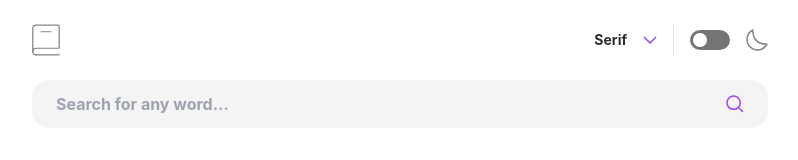
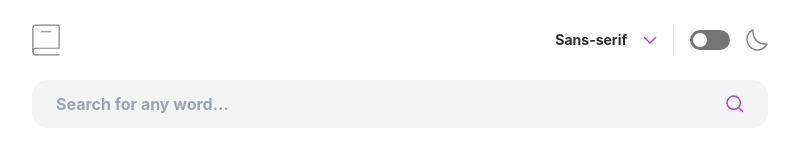
Before and after one commit to achiewe/dictionary-web-app, a React (Vite) app: page / in a window 1280 px wide. Shown: the top 160 px of the page, without its empty margins (240-1038 px from the left). Built offline with nearby package versions, Linux system fonts and the light colour scheme.

Commit message:
i add logic with font family how should change font when we click on them

```diff
--- a/src/App.tsx
+++ b/src/App.tsx
@@ -4,15 +4,24 @@ import InputComponent from "./components/InputComponent";
 
 export default function App() {
   const [changeInput, setChangeInput] = useState<boolean>(true);
+  const [switchFont, setSwitchFont] = useState<number>(1);
   return (
     <div
       className={`${
         changeInput ? "bg-[#FFFFFF]" : "bg-[#050505]"
-      } w-full min-h-screen flex-col flex justify-start items-center px-[24px] pt-[24px] pb-[84px]`}
+      } w-full min-h-screen flex-col flex justify-start items-center px-[24px] pt-[24px] pb-[84px] ${
+        switchFont === 1
+          ? "font-inter"
+          : switchFont === 2
+          ? "font-lora"
+          : "font-mono"
+      }`}
     >
       <HeaderComponent
         changeInput={changeInput}
         setChangeInput={setChangeInput}
+        switchFont={switchFont}
+        setSwitchFont={setSwitchFont}
       />
       <InputComponent changeInput={changeInput} />
     </div>
--- a/src/components/Header/FontMenu.tsx
+++ b/src/components/Header/FontMenu.tsx
@@ -1,18 +1,22 @@
 interface Props {
   changeInput: boolean;
   font: boolean;
+  setSwitchFont(switchFont: number): void;
 }
 
-const FontMenu = ({ changeInput, font }: Props): JSX.Element => {
+const FontMenu = ({ changeInput, font, setSwitchFont }: Props): JSX.Element => {
   return (
     <div
       className={`w-[183px] h-[152px] rounded-[16px] ${
         changeInput ? "bg-[#FFFFFF]" : "bg-[#1F1F1F]"
       } p-[24px] flex flex-col items-start gap-[16px] ${
         changeInput ? "shadow-light" : "shadow-dark"
-      }  absolute top-[80px] right-[129px] ${font ? "block" : "hidden"}`}
+      }  absolute top-[40px] right-[0px] ${font ? "block" : "hidden"}`}
     >
       <h3
+        onClick={() => {
+          setSwitchFont(1);
+        }}
         className={`text-[18px] ${
           changeInput ? "text-[#2D2D2D]" : "text-[#FFFFFF]"
         } leading-[24px] font-bold cursor-pointer hover:text-[#A445ED]`}
@@ -20,6 +24,9 @@ const FontMenu = ({ changeInput, font }: Props): JSX.Element => {
         Sans Serif
       </h3>
       <h3
+        onClick={() => {
+          setSwitchFont(2);
+        }}
         className={`text-[18px] ${
           changeInput ? "text-[#2D2D2D]" : "text-[#FFFFFF]"
         } leading-[24px] font-bold cursor-pointer hover:text-[#A445ED]`}
@@ -27,6 +34,9 @@ const FontMenu = ({ changeInput, font }: Props): JSX.Element => {
         Serif
       </h3>
       <h3
+        onClick={() => {
+          setSwitchFont(3);
+        }}
         className={`text-[18px] ${
           changeInput ? "text-[#2D2D2D]" : "text-[#FFFFFF]"
         } leading-[24px] font-bold cursor-pointer hover:text-[#A445ED]`}
--- a/src/components/Header/HeaderComponent.tsx
+++ b/src/components/Header/HeaderComponent.tsx
@@ -8,11 +8,15 @@ import { useState } from "react";
 interface Props {
   changeInput: boolean;
   setChangeInput(changeInput: boolean): void;
+  switchFont: number;
+  setSwitchFont(switchFont: number): void;
 }
 
 const HeaderComponent = ({
   changeInput,
   setChangeInput,
+  switchFont,
+  setSwitchFont,
 }: Props): JSX.Element => {
   const HandleClick = () => {
     setChangeInput(!changeInput);
@@ -31,17 +35,25 @@ const HeaderComponent = ({
       <div className="flex flex-row gap-[16px] items-center">
         <div
           onClick={ClickFont}
-          className="flex flex-row gap-[16px] items-center cursor-pointer"
+          className="flex flex-row relative gap-[16px] items-center cursor-pointer"
         >
           <h3
             className={`text-[14px] font-bold leading-[24px] ${
               changeInput ? "text-[#2D2D2D]" : "text-[#FFFFFF]"
             }`}
           >
-            Serif
+            {switchFont === 1
+              ? "Sans-serif"
+              : switchFont === 2
+              ? "Serif"
+              : "Mono"}
           </h3>
           <img src={ArrowDownSvg} alt="arrow svg" />
-          <FontMenu changeInput={changeInput} font={font} />
+          <FontMenu
+            changeInput={changeInput}
+            font={font}
+            setSwitchFont={setSwitchFont}
+          />
         </div>
         <div className="w-[1px] h-[32px] bg-[#E9E9E9]"> </div>
         <div className="flex flex-row gap-[12px] items-center">
--- a/src/components/Header/InputComponent.tsx
+++ /dev/null
@@ -1 +0,0 @@
-const InputCompoent;
--- a/src/index.css
+++ b/src/index.css
@@ -8,7 +8,6 @@
 
 * {
   box-sizing: border-box;
-  font-family: "Lora", "Inconsolata", "Inter";
   margin: 0;
   padding: 0;
 }
--- a/tailwind.config.js
+++ b/tailwind.config.js
@@ -6,6 +6,11 @@ export default {
       dark: "0px 5px 30px #A445ED",
       light: "0px 5px 30px rgba(0, 0, 0, 0.1)",
     },
+    fontFamily: {
+      inter: ['"Inter"', "sans-serif"],
+      lora: ['"Lora"', "serif"],
+      mono: ['"Inconsolata"', "monospace"],
+    },
   },
   plugins: [],
 };
```
